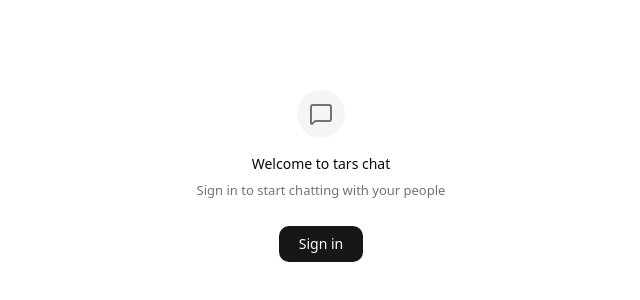
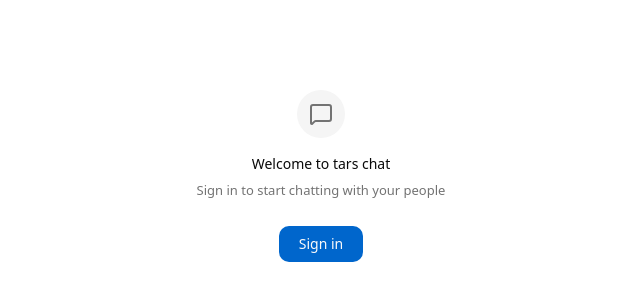
Before and after one commit to k4rtikay/tars-chat, a Next.js app: page / in a window 1280 px wide. Shown: the part 224-524 px from the top of the page, without its empty margins (319-959 px from the left). Built offline with nearby package versions, Linux system fonts and the light colour scheme; no server answers.

Commit message:
style: accent colors'

```diff
--- a/src/app/globals.css
+++ b/src/app/globals.css
@@ -55,7 +55,7 @@
   --card-foreground: oklch(0.145 0 0);
   --popover: oklch(1 0 0);
   --popover-foreground: oklch(0.145 0 0);
-  --primary: oklch(0.205 0 0);
+  --primary: oklch(52.198% 0.17716 255.847);
   --primary-foreground: oklch(0.985 0 0);
   --secondary: oklch(0.97 0 0);
   --secondary-foreground: oklch(0.205 0 0);
```
